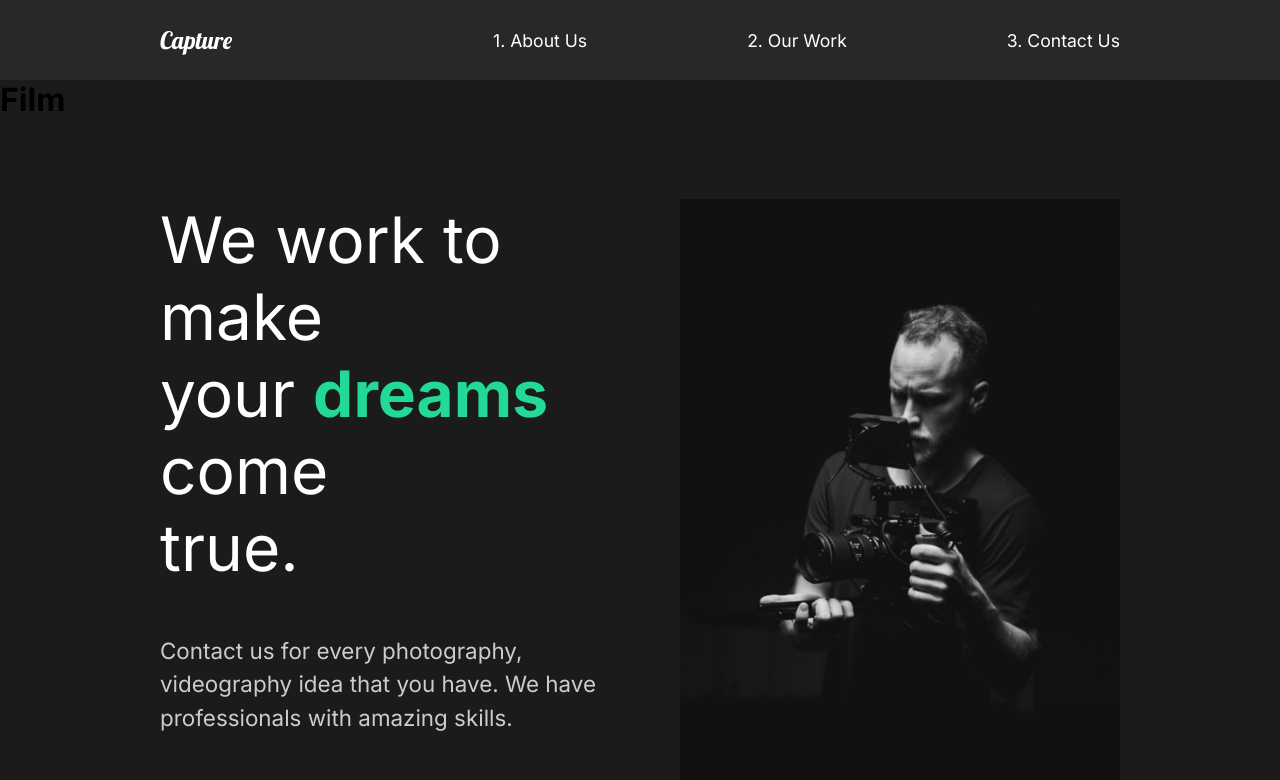
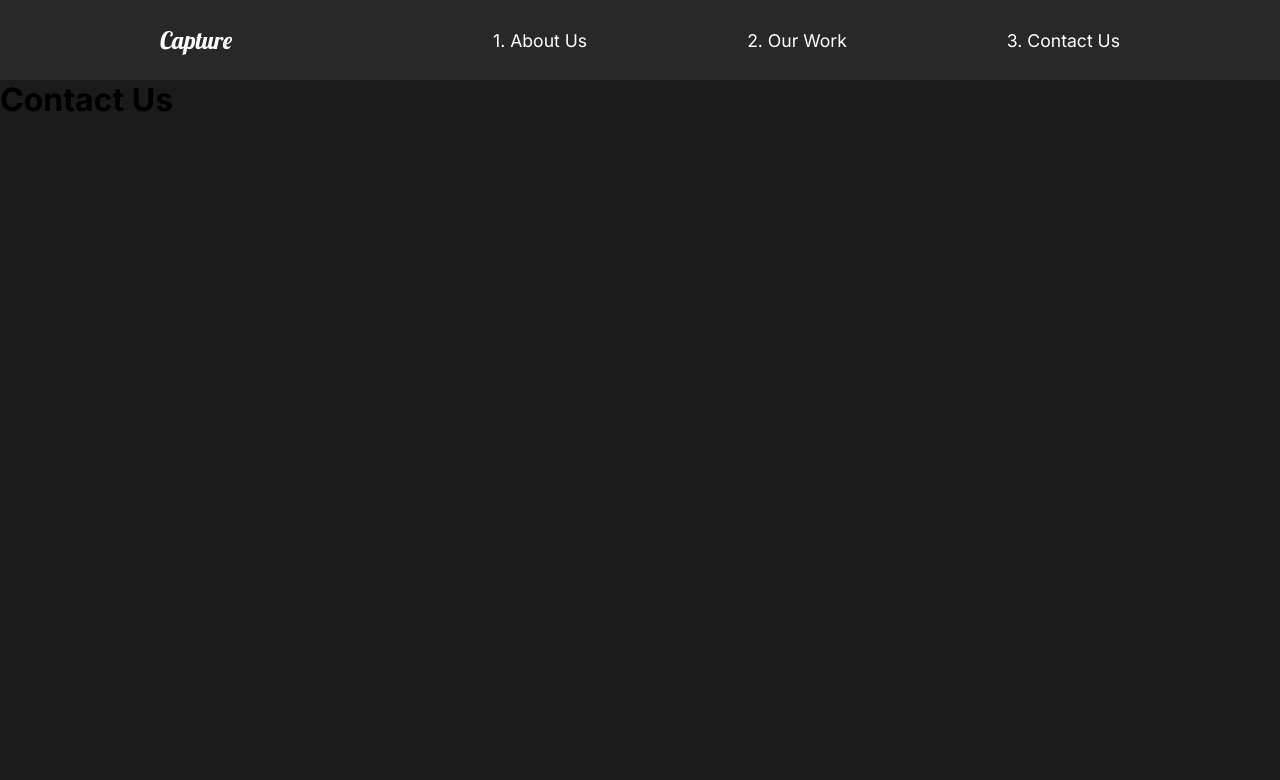
Before and after one commit to tatjama/react-portfolio, a React (Create React App) app: page /contact in a window 1280 px wide. Shown: the top 780 px of the page. Built offline with nearby package versions, Linux system fonts and the light colour scheme.

Commit message:
9. React Router

```diff
--- a/src/App.js
+++ b/src/App.js
@@ -2,16 +2,28 @@
 import GlobalStyle from './components/GlobalStyle';
 //Pages import
 import AboutUs from './pages/AboutUs';
+import OurWork from './pages/OurWork';
+import ContactUs from './pages/ContactUs';
 import Nav from './components/Nav';
+//Router
+import { Switch, Route } from 'react-router-dom';
 
 function App() {
   return (
     <div className="App">
       <GlobalStyle/>
       <Nav/>
-      <h1>Film</h1>
-
-      <AboutUs/>
+      <Switch>
+        <Route path = "/" exact>
+            <AboutUs/>
+        </Route>
+        <Route path = "/work">
+          <OurWork/>
+        </Route>
+        <Route path = "/contact">
+          <ContactUs/>
+        </Route>
+      </Switch>
     </div>
   );
 }
--- a/src/components/Nav.js
+++ b/src/components/Nav.js
@@ -2,21 +2,22 @@
 import React from 'react';
 //import Styled
 import styled from "styled-components";
+import { Link } from 'react-router-dom';
 
 
 const Nav = () => {
     return(
         <StyledNav>
-            <h1><a id = "logo" href = "#">Capture</a></h1>
+            <h1><Link id = "logo" to = "/">Capture</Link></h1>
             <ul>
                 <li>
-                    <a href = "#">1. About Us</a>
+                    <Link to = "/">1. About Us</Link>
                 </li>
                 <li>
-                    <a href = "#">2. Our Work</a>
+                    <Link to = "/work">2. Our Work</Link>
                 </li>
                 <li>
-                    <a href = "#">3. Contact Us</a>
+                    <Link to = "/contact">3. Contact Us</Link>
                 </li>
             </ul>
 
--- a/src/index.js
+++ b/src/index.js
@@ -2,10 +2,13 @@
 import ReactDOM from 'react-dom';
 import App from './App';
 import reportWebVitals from './reportWebVitals';
+import {BrowserRouter} from 'react-router-dom';
 
 ReactDOM.render(
   <React.StrictMode>
-    <App />
+    <BrowserRouter>
+        <App />
+    </BrowserRouter>
   </React.StrictMode>,
   document.getElementById('root')
 );
--- /dev/null
+++ b/src/pages/ContactUs.js
@@ -0,0 +1,12 @@
+import React from 'react';
+
+const ContactUs = () => {
+    return(
+        <div className = "contact-us">
+            <h1>Contact Us</h1>
+        </div>
+
+    )
+}
+
+export default ContactUs;
--- /dev/null
+++ b/src/pages/OurWork.js
@@ -0,0 +1,11 @@
+import React from 'react';
+
+const OurWork = () => {
+    return(
+        <div className = "our-work">
+            <h1>Our Work</h1>
+        </div>
+    )
+}
+
+export default OurWork;
```
